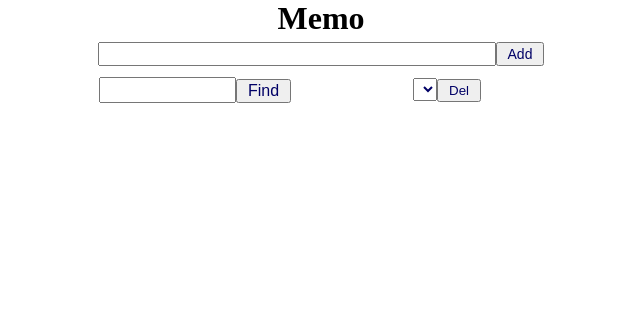
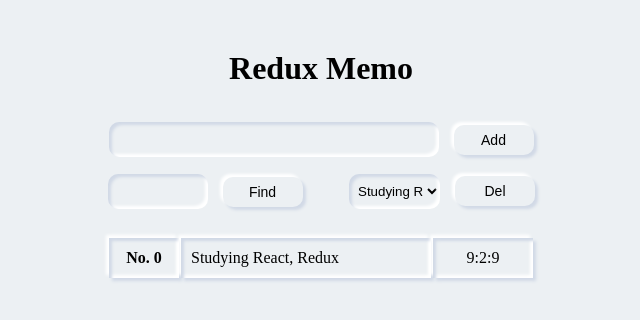
Before and after one commit to git-tune/redux-memo, a React (Create React App) app: page / in a window 1280 px wide. Shown: the top 320 px of the page, without its empty margins (319-959 px from the left). Built offline with nearby package versions, Linux system fonts and the light colour scheme.

Commit message:
change design

```diff
--- a/package.json
+++ b/package.json
@@ -3,6 +3,11 @@
   "version": "0.1.0",
   "private": true,
   "dependencies": {
+    "@fortawesome/fontawesome-svg-core": "^1.2.29",
+    "@fortawesome/free-brands-svg-icons": "^5.13.1",
+    "@fortawesome/free-regular-svg-icons": "^5.13.1",
+    "@fortawesome/free-solid-svg-icons": "^5.13.1",
+    "@fortawesome/react-fontawesome": "^0.1.11",
     "@testing-library/jest-dom": "^4.2.4",
     "@testing-library/react": "^9.3.2",
     "@testing-library/user-event": "^7.1.2",
--- a/src/components/organisms/AddForm.js
+++ b/src/components/molecules/AddForm.js
@@ -1,25 +1,37 @@
 import React, { Component } from 'react';
 import styled from 'styled-components';
 import { connect } from 'react-redux';
-import { addMemo } from '../Store';
+import { addMemo } from '../../store/Store';
+import { shadow } from '../../styles/variable';
 
 const Container = styled.div``;
-
-const P = styled.p``;
 
 const Form = styled.form``;
 
 const Input = styled.input`
+  width: 330px;
+  height: 35px;
   font-size: 16px;
-  color: #006;
-  padding: 1px;
+  padding: 3px;
   margin: 5px 0;
+  box-shadow: ${shadow.concave};
+  transition: 1s;
+  &:focus {
+    box-shadow: ${shadow.focus_concave};
+  }
 `;
 
 const Btn = styled.input`
+  width: 80px;
+  height: 30px;
   font-size: 14px;
-  color: #006;
   padding: 2px 10px;
+  margin-left: 15px;
+  box-shadow: ${shadow.conve};
+  &:active {
+    box-shadow: ${shadow.concave};
+    transform: scale(0.99, 0.99);
+  }
 `;
 
 class AddForm extends Component {
@@ -50,11 +62,9 @@ class AddForm extends Component {
   render() {
     return (
       <Container>
-        <P>{this.props.message}</P>
         <Form onSubmit={this.doAction}>
           <Input
             type='text'
-            size='40'
             onChange={this.doChange}
             value={this.state.message}
             required
--- a/src/components/organisms/DelForm.js
+++ b/src/components/molecules/DelForm.js
@@ -1,23 +1,35 @@
 import React, { Component } from 'react';
 import styled from 'styled-components';
 import { connect } from 'react-redux';
-import { deleteMemo } from '../Store';
+import { deleteMemo } from '../../store/Store';
+import { shadow } from '../../styles/variable';
 
 const Container = styled.div``;
 
 const Form = styled.form``;
 
 const Select = styled.select`
-  font-size: 12pt;
-  color: #006;
-  padding: 1px;
-  margin: 5px 0;
+  position: relative;
+  outline: none;
+  border: none;
+  height: 35px;
+  border-radius: 10px;
+  padding-left: 5px;
+  box-shadow: ${shadow.concave};
 `;
 
 const Btn = styled.input`
-  font-size: 10pt;
-  color: #006;
+  width: 80px;
+  height: 30px;
+  font-size: 14px;
   padding: 2px 10px;
+  margin-left: 15px;
+  margin-right: 10px;
+  box-shadow: ${shadow.conve};
+  &:active {
+    box-shadow: ${shadow.concave};
+    transform: scale(0.99, 0.99);
+  }
 `;
 
 class DelForm extends Component {
--- a/src/components/organisms/FindForm.js
+++ b/src/components/molecules/FindForm.js
@@ -1,20 +1,35 @@
 import React, { Component } from 'react';
 import styled from 'styled-components';
 import { connect } from 'react-redux';
-import { findMemo } from '../Store';
+import { findMemo } from '../../store/Store';
+import { shadow } from '../../styles/variable';
 
 const Form = styled.form``;
 
 const Input = styled.input`
-  font-size: 14pt;
-  color: #006;
-  padding: 0;
+  width: 100px;
+  height: 35px;
+  font-size: 16px;
+  padding: 3px;
+  margin: 5px 0;
+  margin-left: 20px;
+  box-shadow: ${shadow.concave};
+  transition: 1s;
+  &:focus {
+    box-shadow: ${shadow.focus_concave};
 `;
 
 const Btn = styled.input`
-  font-size: 12pt;
-  color: #006;
-  padding: 1px 10px;
+  width: 80px;
+  height: 30px;
+  font-size: 14px;
+  padding: 2px 10px;
+  margin-left: 15px;
+  box-shadow: ${shadow.conve};
+  &:active {
+    box-shadow: ${shadow.concave};
+    transform: scale(0.99, 0.99);
+  }
 `;
 
 class FindForm extends Component {
@@ -45,7 +60,6 @@ class FindForm extends Component {
       <Form onSubmit={this.doAction}>
         <Input
           type='text'
-          size='10'
           onChange={this.doChange}
           value={this.state.message}
         />
--- a/src/components/organisms/Item.js
+++ b/src/components/molecules/Item.js
@@ -1,23 +1,29 @@
 import React, { Component } from 'react';
 import styled from 'styled-components';
 import { connect } from 'react-redux';
+import { colors, shadow } from '../../styles/variable';
 
-const Tr = styled.tr``;
+const Tr = styled.tr`
+  height: 40px;
+  color: ${colors.black};
+`;
 
 const Th = styled.th`
-  font-size: 14pt;
-  background: blue;
-  color: white;
-  padding: 5px 10px;
-  width: 50px;
+  width: 70px;
+  box-shadow: ${shadow.concave}, ${shadow.conve};
 `;
 
 const Td = styled.td`
-  background: white;
-  color: darkblue;
-  padding: 5px 10px;
-  border: 1px solid lightblue;
-  minwidth: 300px;
+  min-width: 250px;
+  max-width: auto;
+  text-align: left;
+  padding-left: 10px;
+  box-shadow: ${shadow.concave}, ${shadow.conve};
+`;
+
+const Time = styled.td`
+  width: 100px;
+  box-shadow: ${shadow.concave}, ${shadow.conve};
 `;
 
 class Item extends Component {
@@ -29,7 +35,7 @@ class Item extends Component {
       <Tr>
         <Th>No. {this.props.index}</Th>
         <Td>{this.props.value.message}</Td>
-        <Td>{f}</Td>
+        <Time>{f}</Time>
       </Tr>
     );
   }
--- a/src/components/templates/Memo.js
+++ b/src/components/templates/Memo.js
@@ -1,26 +1,29 @@
 import React from 'react';
 import styled from 'styled-components';
-import Memo from '../organisms/Memo';
-import AddForm from '../organisms/AddForm';
-import FindForm from '../organisms/FindForm';
-import DelForm from '../organisms/DelForm';
+import Memo from '../molecules/Memo';
+import AddForm from '../molecules/AddForm';
+import FindForm from '../molecules/FindForm';
+import DelForm from '../molecules/DelForm';
+import { colors } from '../../styles/variable';
 
 const Container = styled.div`
+  background: ${colors.primary};
   text-align: center;
 `;
 
-const Table = styled.table`
-  margin: 0 auto;
+const Title = styled.h1`
+  color: ${colors.black};
+  margin: 50px 0 30px 0;
 `;
 
-const MemoList = styled.div`
-  text-align: center;
+const Table = styled.table`
+  margin: 5px auto 20px auto;
 `;
 
 const MemoApp = () => {
   return (
     <Container>
-      <h1>Memo</h1>
+      <Title>Redux Memo</Title>
       <AddForm />
       <Table>
         <tbody>
@@ -34,9 +37,7 @@ const MemoApp = () => {
           </tr>
         </tbody>
       </Table>
-      <MemoList>
-        <Memo />
-      </MemoList>
+      <Memo />
     </Container>
   );
 };
--- a/src/index.js
+++ b/src/index.js
@@ -2,7 +2,7 @@ import React from 'react';
 import ReactDOM from 'react-dom';
 import { Provider } from 'react-redux';
 import App from './App';
-import MemoStore from './components/Store';
+import MemoStore from './store/Store';
 
 ReactDOM.render(
   <Provider store={MemoStore}>
--- a/src/components/Store.js
+++ b/src/store/Store.js
@@ -1,8 +1,8 @@
 import { createStore } from 'redux';
 
 const initData = {
-  data: [],
-  message: '',
+  data: [{ message: 'Studying React, Redux', created: new Date() }],
+  message: 'please type message:',
   mode: 'default',
   fdata: [],
 };
--- a/src/styles/index.js
+++ b/src/styles/index.js
@@ -20,6 +20,7 @@ export const GlobalStyle = createGlobalStyle`
        box-sizing: border-box;
        padding: 0;
        margin: 0;
+       background: ${colors.primary};
     }
     li {
         list-style-type: none;
@@ -31,4 +32,10 @@ export const GlobalStyle = createGlobalStyle`
     td {
         width: 250px;
     }
+    input {
+      background: ${colors.primary};
+      border: none;
+      outline: none;
+      border-radius: 10px;
+    }
 `;
--- a/src/styles/variable.js
+++ b/src/styles/variable.js
@@ -1,5 +1,13 @@
 export const colors = {
-  black: 'black',
+  primary: '#ecf0f3',
   white: 'white',
-  primary: '#42c360',
+  shadow: '#d1d9e6',
+  weak_black: '#546778',
 };
+
+export const shadow = {
+  conve: '3px 3px 3px #d1d9e6, -3px -3px 3px #ffffff',
+
+  concave: 'inset 3px 3px 3px #d1d9e6, inset -3px -3px 3px #ffffff',
+  focus_concave: 'inset 5px 5px 5px #d1d9e6, inset -5px -5px 5px #ffffff',
+};
```
Also changed, not shown: src/components/atoms/Button.js (added, +37 -0 lines), src/components/molecules/Memo.js (renamed from src/components/organisms/Memo.js), 1 other file (tests, documents, lock files or other folders).
